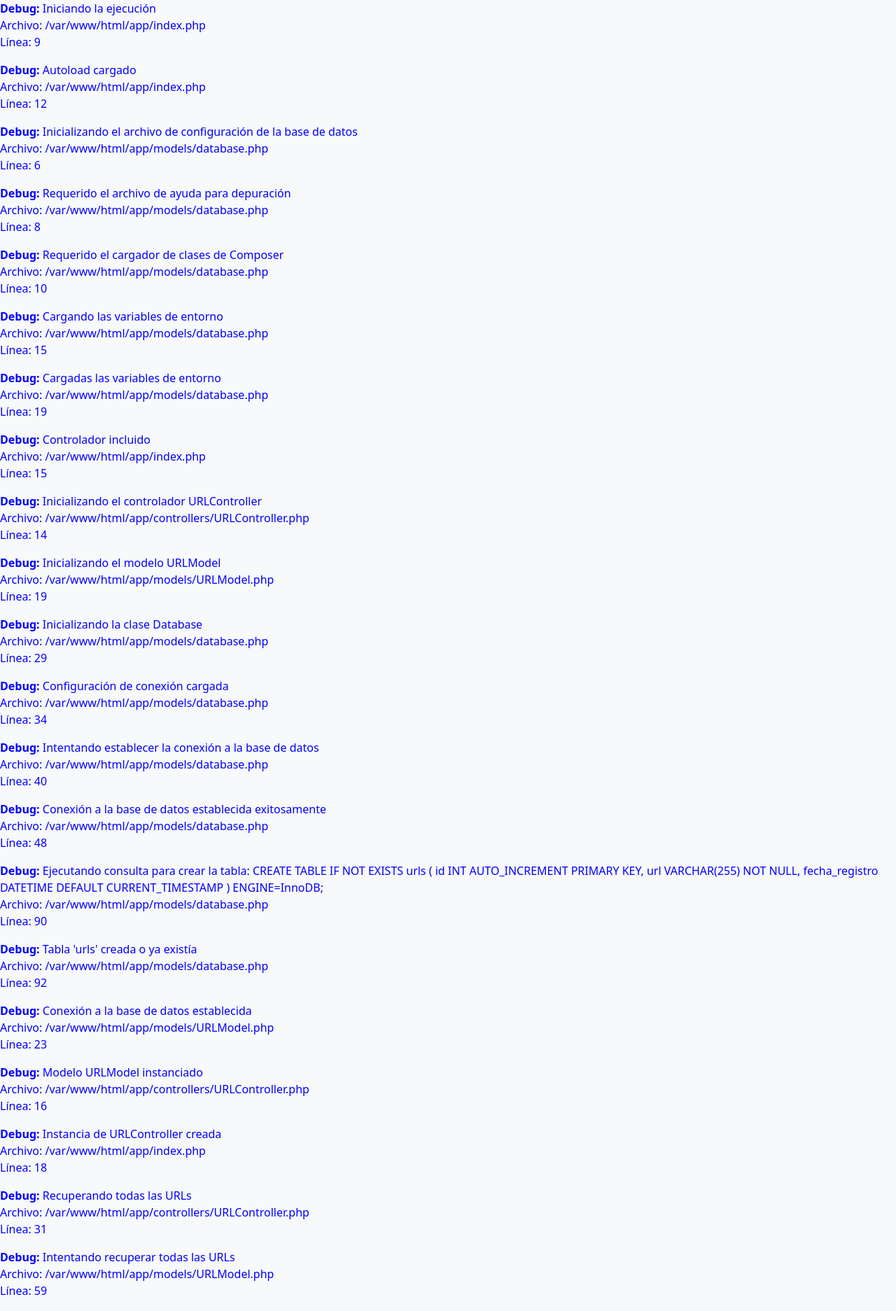
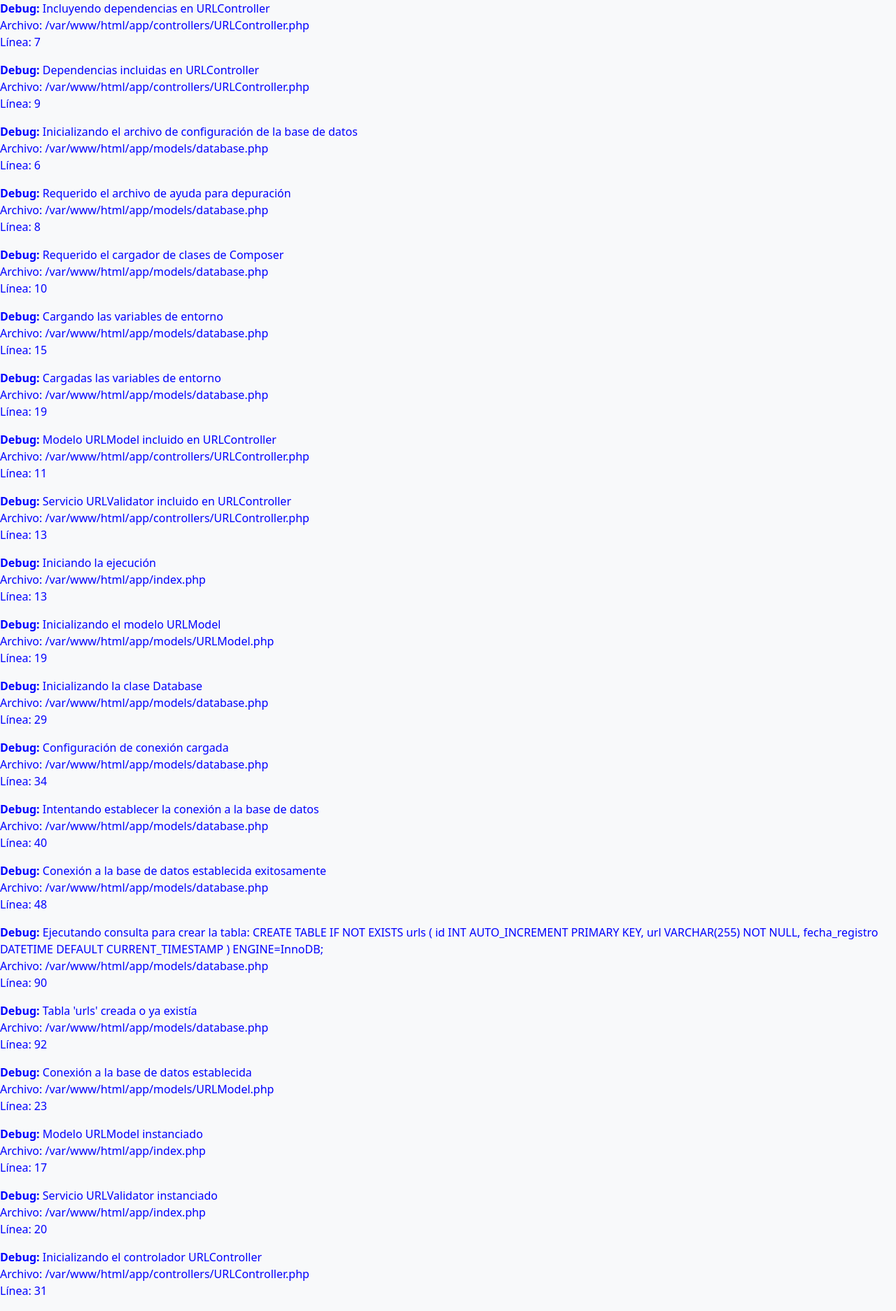
Before and after one commit to AgustinMadygraf/MadyBot_PHP, a PHP site: page /app/index.php in a window 1280 px wide. Shown: the top 1873 px of the page at 70% size. Run offline with PHP 8.4, Linux system fonts and the light colour scheme; data that the repository does not hold is empty.

Commit message:
Add URLValidator service and refactor URLController for dependency injection

```diff
--- a/app/bootstrap.php
+++ b/app/bootstrap.php
@@ -7,15 +7,24 @@ Path: app/bootstrap.php
 
 require_once __DIR__ . '/helpers/debug_helper.php';
 require_once __DIR__ . '/models/URLModel.php';
+require_once __DIR__ . '/services/URLValidator.php';
 require_once __DIR__ . '/controllers/URLController.php';
 
 class Bootstrap {
     public static function initialize() {
         debug_trace("Inicializando dependencias");
+
+        // Crear instancias de las dependencias
         $model = new URLModel();
         debug_trace("Modelo URLModel instanciado");
-        $controller = new URLController($model);
+
+        $validator = new URLValidator();
+        debug_trace("Servicio URLValidator instanciado");
+
+        // Pasar las dependencias al controlador
+        $controller = new URLController($model, $validator);
         debug_trace("Controlador URLController instanciado con dependencias inyectadas");
+
         return $controller;
     }
 }
--- a/app/controllers/URLController.php
+++ b/app/controllers/URLController.php
@@ -4,21 +4,45 @@ Path: app/controllers/URLController.php
 -->
 
 <?php
+debug_trace("Incluyendo dependencias en URLController");
+require_once __DIR__ . '/../helpers/debug_helper.php';
+debug_trace("Dependencias incluidas en URLController");
 require_once __DIR__ . '/../models/URLModel.php';
-require_once __DIR__ . '/../helpers/debug_helper.php'; // Incluir el helper de depuración
+debug_trace("Modelo URLModel incluido en URLController");
+require_once __DIR__ . '/../services/URLValidator.php';
+debug_trace("Servicio URLValidator incluido en URLController");
 
+/**
+ * Clase URLController
+ * Controlador para manejar operaciones relacionadas con URLs.
+ */
 class URLController {
     private $model;
+    private $validator;
 
-    public function __construct() {
+    /**
+     * Constructor
+     * Inyecta las dependencias del modelo y el validador.
+     *
+     * @param URLModel $model El modelo para manejar URLs.
+     * @param URLValidator $validator El validador para validar URLs.
+     */
+    public function __construct(URLModel $model, URLValidator $validator) {
         debug_trace("Inicializando el controlador URLController");
-        $this->model = new URLModel();
-        debug_trace("Modelo URLModel instanciado");
+        $this->model = $model;
+        $this->validator = $validator;
     }
 
-    public function saveURL($url) {
+    /**
+     * Guarda una URL después de validarla.
+     *
+     * @param string $url La URL a guardar.
+     * @return bool True si se guardó exitosamente.
+     * @throws Exception Si la URL no es válida.
+     */
+    public function saveURL(string $url): bool {
         debug_trace("Intentando guardar la URL: " . htmlspecialchars($url));
-        if (filter_var($url, FILTER_VALIDATE_URL)) {
+        if ($this->validator->validate($url)) {
             debug_trace("URL válida");
             return $this->model->saveURL($url);
         } else {
@@ -27,7 +51,12 @@ class URLController {
         }
     }
 
-    public function getAllURLs() {
+    /**
+     * Recupera todas las URLs almacenadas.
+     *
+     * @return array Arreglo de URLs.
+     */
+    public function getAllURLs(): array {
         debug_trace("Recuperando todas las URLs");
         $urls = $this->model->getAllURLs();
         debug_trace("URLs recuperadas: " . json_encode($urls));
--- a/app/index.php
+++ b/app/index.php
@@ -5,17 +5,23 @@ Path: app/index.php
 
 <?php
 require_once __DIR__ . '/../app/helpers/debug_helper.php';
+require_once __DIR__ . '/../vendor/autoload.php';
+require_once __DIR__ . '/../app/controllers/URLController.php';
+require_once __DIR__ . '/../app/models/URLModel.php';
+require_once __DIR__ . '/../app/services/URLValidator.php';
 
 debug_trace("Iniciando la ejecución");
 
-require_once __DIR__ . '/../vendor/autoload.php';
-debug_trace("Autoload cargado");
+// Crear instancias de las dependencias
+$model = new URLModel();
+debug_trace("Modelo URLModel instanciado");
 
-require_once __DIR__ . '/../app/controllers/URLController.php';
-debug_trace("Controlador incluido");
+$validator = new URLValidator();
+debug_trace("Servicio URLValidator instanciado");
 
-$controller = new URLController();
-debug_trace("Instancia de URLController creada");
+// Pasar las dependencias al controlador
+$controller = new URLController($model, $validator);
+debug_trace("Controlador URLController instanciado con dependencias");
 
 $urls = [];
 $message = '';
--- /dev/null
+++ b/app/services/URLValidator.php
@@ -0,0 +1,22 @@
+<!--
+Path: app/services/URLValidator.php
+
+-->
+
+<?php
+
+/**
+ * Clase URLValidator
+ * Contiene métodos dedicados para validar URLs.
+ */
+class URLValidator {
+    /**
+     * Valida si una cadena de texto es una URL válida.
+     *
+     * @param string $url La URL a validar.
+     * @return bool True si la URL es válida, False en caso contrario.
+     */
+    public function validate(string $url): bool {
+        return filter_var($url, FILTER_VALIDATE_URL) !== false;
+    }
+}
```
Also changed, not shown: 1 other file.
